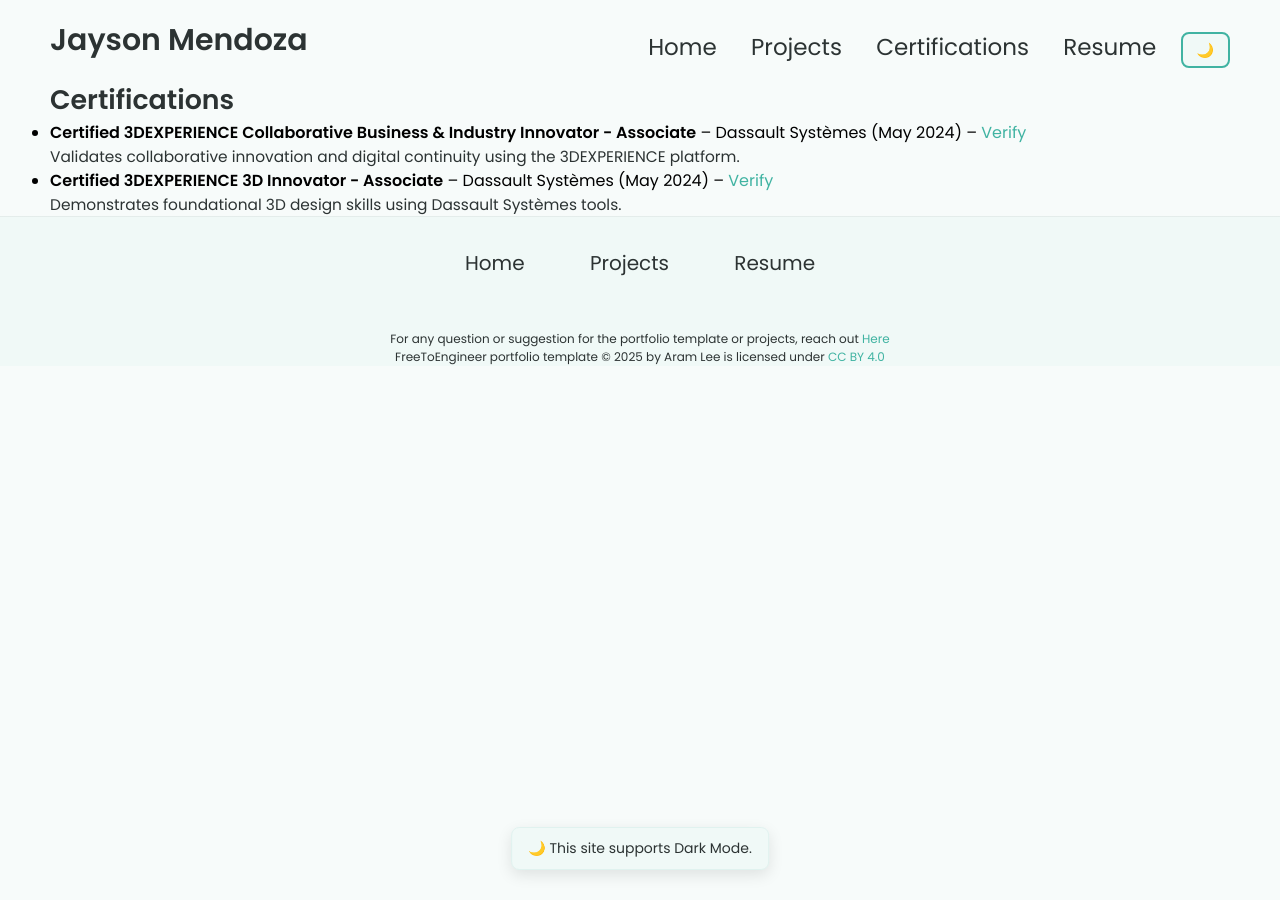
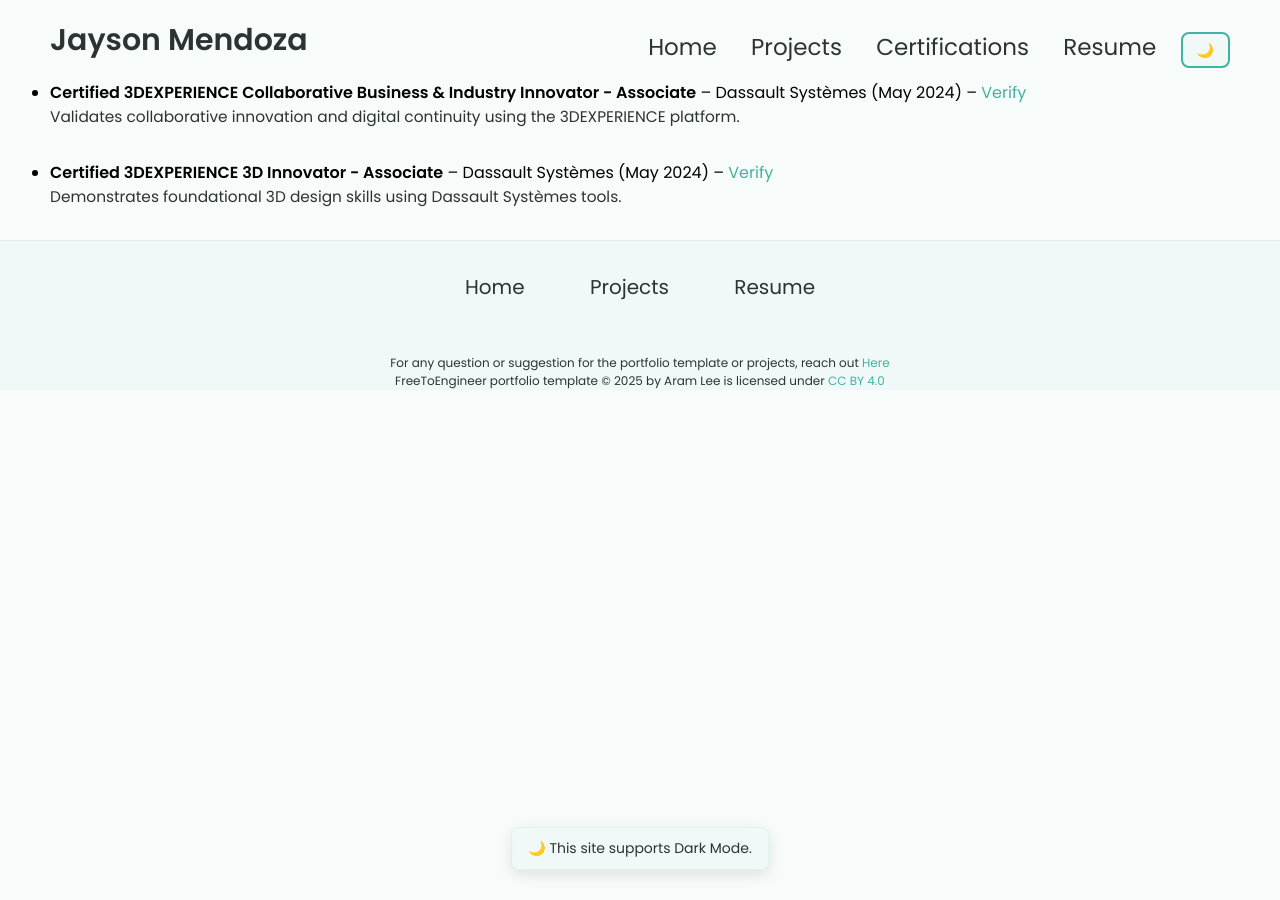
Before and after one commit to jaysonmendoza/jaysonmendoza.github.io, a Jekyll site: the page built from certifications.html, in a window 1280 px wide. Built offline with Jekyll 4.4.1, drawn with Linux system fonts in a browser that asks for light colours.

Commit message:
Update certifications.html

```diff
--- a/certifications.html
+++ b/certifications.html
@@ -3,8 +3,7 @@
 title: Certifications
 ---
 
-<h1>Certifications</h1>
-<ul>
+<ul class="cert-list">
   {% for cert in site.certifications %}
     <li>
       <strong>{{ cert.title }}</strong> – {{ cert.issuer }} ({{ cert.date | date: "%B %Y" }})
```
